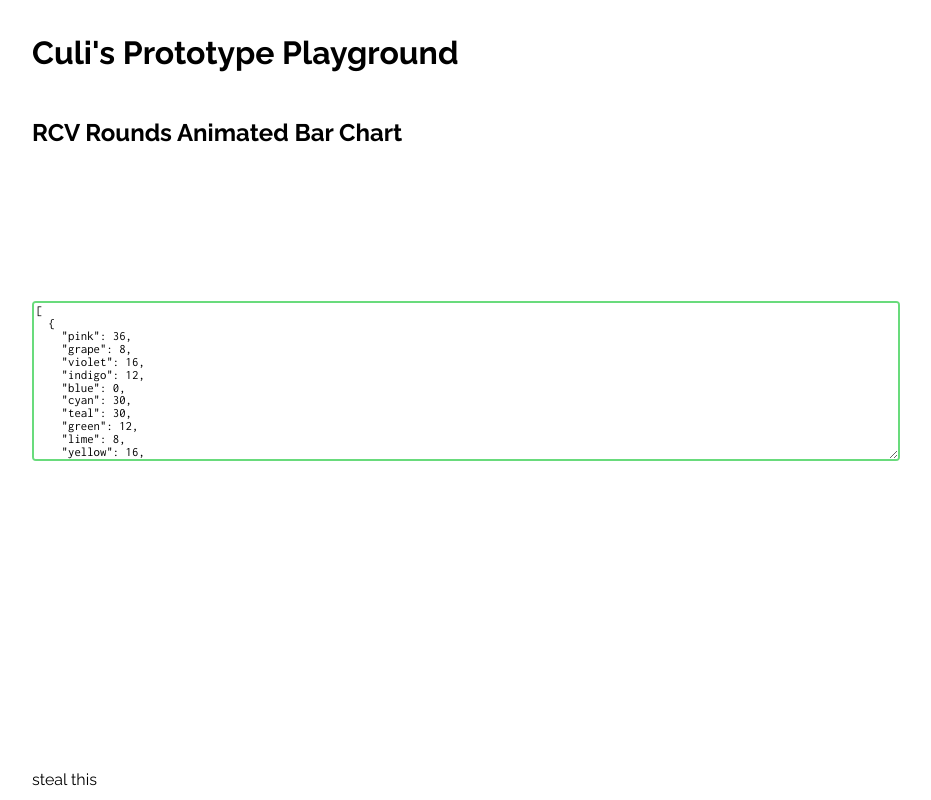
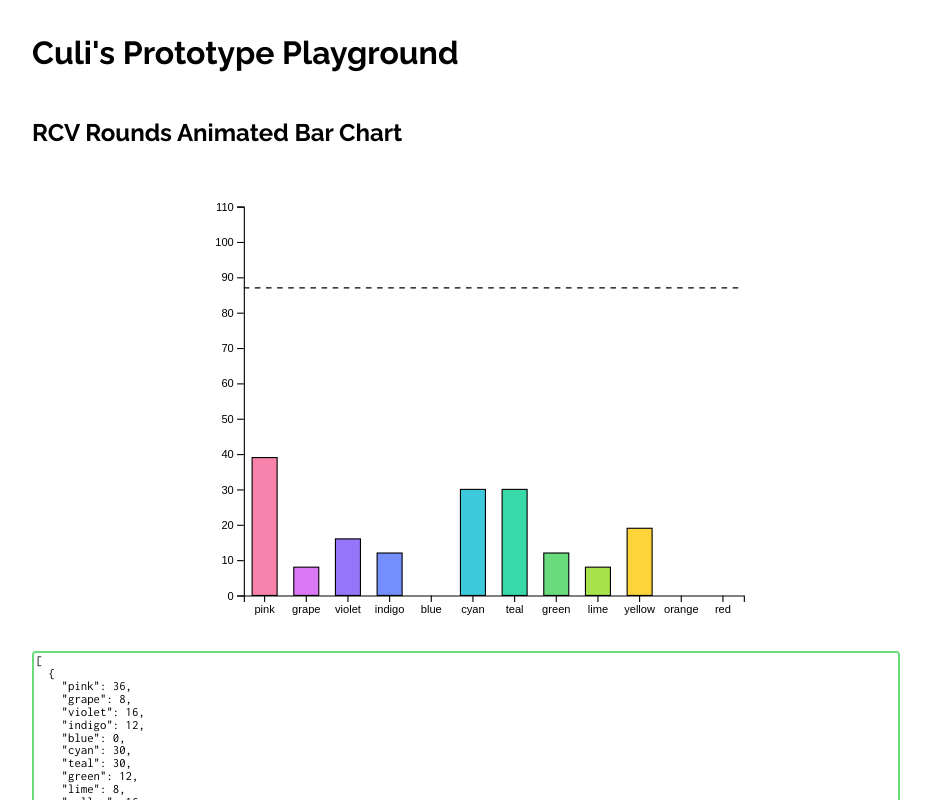
Before and after one commit to tif-calin/react-play, a React app: page /charts/rcv in a window 1280 px wide. Shown: the whole page, without its empty margins (174-1105 px from the left). Built offline with nearby package versions, Linux system fonts and the light colour scheme.

Commit message:
it's alive!!!

```diff
--- a/src/views/charts/RCVRoundsChart.tsx
+++ b/src/views/charts/RCVRoundsChart.tsx
@@ -1,18 +1,122 @@
 import React from 'react';
+import * as d3 from 'd3';
 import useD3 from '../../hooks/useD3';
 
 interface Props {
   data: { [candidate: string]: number }[];
 };
 
+type AnySelection = d3.Selection<any, unknown, null, undefined>;
+
+const colors = [
+  'pink', 'grape', 'violet', 'indigo', 'blue', 'cyan', 'teal', 'green', 'lime', 'yellow', 'orange', 'red'
+];
+
+const getColor = (candidate: string) => {
+  return colors.includes(candidate) ? candidate : colors[Math.floor(Math.random() * colors.length)];
+};
+
 const RCVRoundsChart: React.FC<Props> = ({ data }) => {
-  const svgRef = useD3(() => {}, [data]);
+  const [currentRoundNumber, setCurrentRoundNumber] = React.useState(0);
+
+  React.useEffect(() => {
+    const interval = setInterval(() => {
+      console.log('tick');
+      setCurrentRoundNumber(current => (current + 1) % (data.length));
+    }, 3000);
+
+    return () => clearInterval(interval);
+  }, [data]);
+
+  const renderChart = React.useCallback((svg: d3.Selection<SVGSVGElement, unknown, null, undefined>) => {
+    const margin = { left: 50, right: 0, top: 50, bottom: 50 };
+    const height = 500 - margin.top;
+    const width = 500 - margin.right;
+    svg.attr('viewBox', `0 0 ${width} ${height}`);
+
+    const currentRound = data[currentRoundNumber];
+    const voterCount = d3.sum(Object.values(currentRound));
+
+    const xScale = d3
+      .scaleBand()
+      .domain(Object.keys(currentRound))
+      .range([margin.left, width])
+    ;
+
+    const yScale = d3
+      .scaleLinear()
+      .domain([0, d3.sum(Object.values(data[0])) * 0.6])
+      .nice()
+      .range([height - margin.bottom, margin.top])
+    ;
+
+    if (!currentRoundNumber) {
+      svg.select('.x-axis')
+        .call((g: AnySelection) => g
+          .attr('transform', `translate(0, ${height - margin.bottom})`)
+          .call(d3.axisBottom(xScale))
+        )
+      ;
+
+      svg.select('.y-axis')
+        .call((g: AnySelection) => g
+          .attr('transform', `translate(${margin.left}, 0)`)
+          .call(d3.axisLeft(yScale))
+        )
+      ;
+
+      const barWidth = 0.6;
+      svg.select('.plot-area')
+        .attr('transform', `translate(${margin.left}, 0)`)
+        .attr('x', 0)
+        .attr('y', 0)
+        .selectAll('.bar')
+        .data(Object.entries(currentRound))
+        .join('rect')
+          .attr('class', 'bar')
+          .attr('fill', (d: [string, number]) => `var(--${getColor(d[0])})`)
+          .attr('x', (_: any, i: number) => (i + ((1 - barWidth) / 2)) * xScale.bandwidth())
+          .attr('y', (d: [string, number]) => yScale(d[1]))
+          .attr('width', xScale.bandwidth() * barWidth)
+          .attr('height', (d: [string, number]) => height - margin.bottom - yScale(d[1]))
+          .attr('stroke', 'black')
+      ;
+
+      svg.select('.win-threshold')
+        .attr('x1', margin.left)
+        .attr('y1', yScale(voterCount / 2))
+        .attr('x2', width)
+        .attr('y2', yScale(voterCount / 2))
+        .attr('stroke-width', 1)
+        .attr('stroke', 'black')
+        .attr('stroke-dasharray', '5,5')
+      ;
+    } else {
+      svg.select('.win-threshold')
+        .transition()
+        .duration(500)
+        .attr('y1', yScale(voterCount / 2))
+        .attr('y2', yScale(voterCount / 2))
+      ;
+
+      svg.select('.plot-area')
+        .selectAll('.bar')
+        .transition()
+        .duration(500)
+        .attr('y', (_: any, i) => yScale(currentRound[Object.keys(currentRound)[i]]))
+        .attr('height', (_: any, i) => height - margin.bottom - yScale(currentRound[Object.keys(currentRound)[i]]))
+      ;
+    }
+  }, [currentRoundNumber]);
+
+  const svgRef = useD3(renderChart, [data, currentRoundNumber]);
 
   return (
-    <svg ref={svgRef}>
+    <svg ref={svgRef} height={500} width="100%">
       <g className="plot-area" />
       <g className="x-axis" />
       <g className="y-axis" />
+      <line className="win-threshold" />
     </svg>
   );
 };
```
